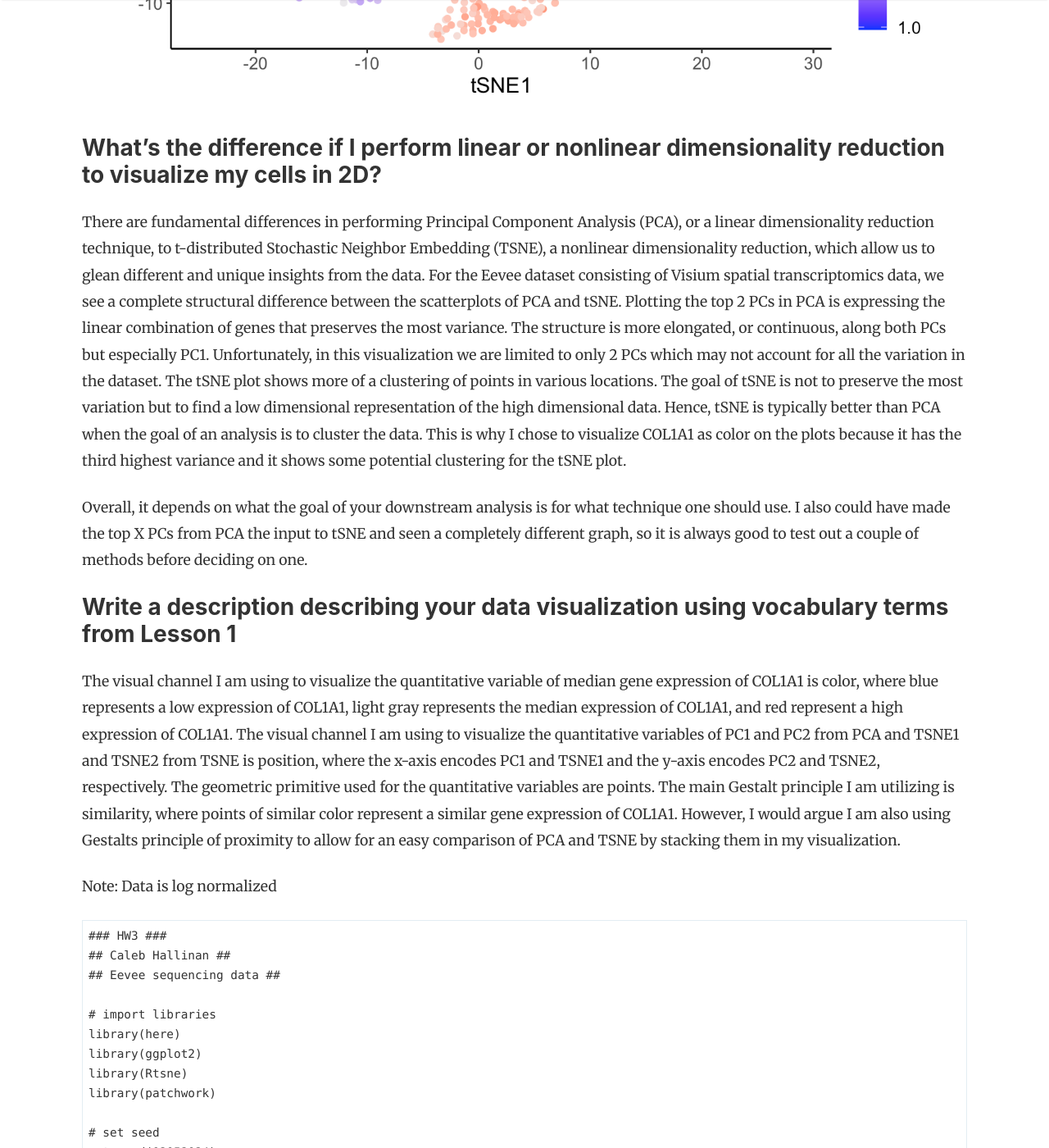
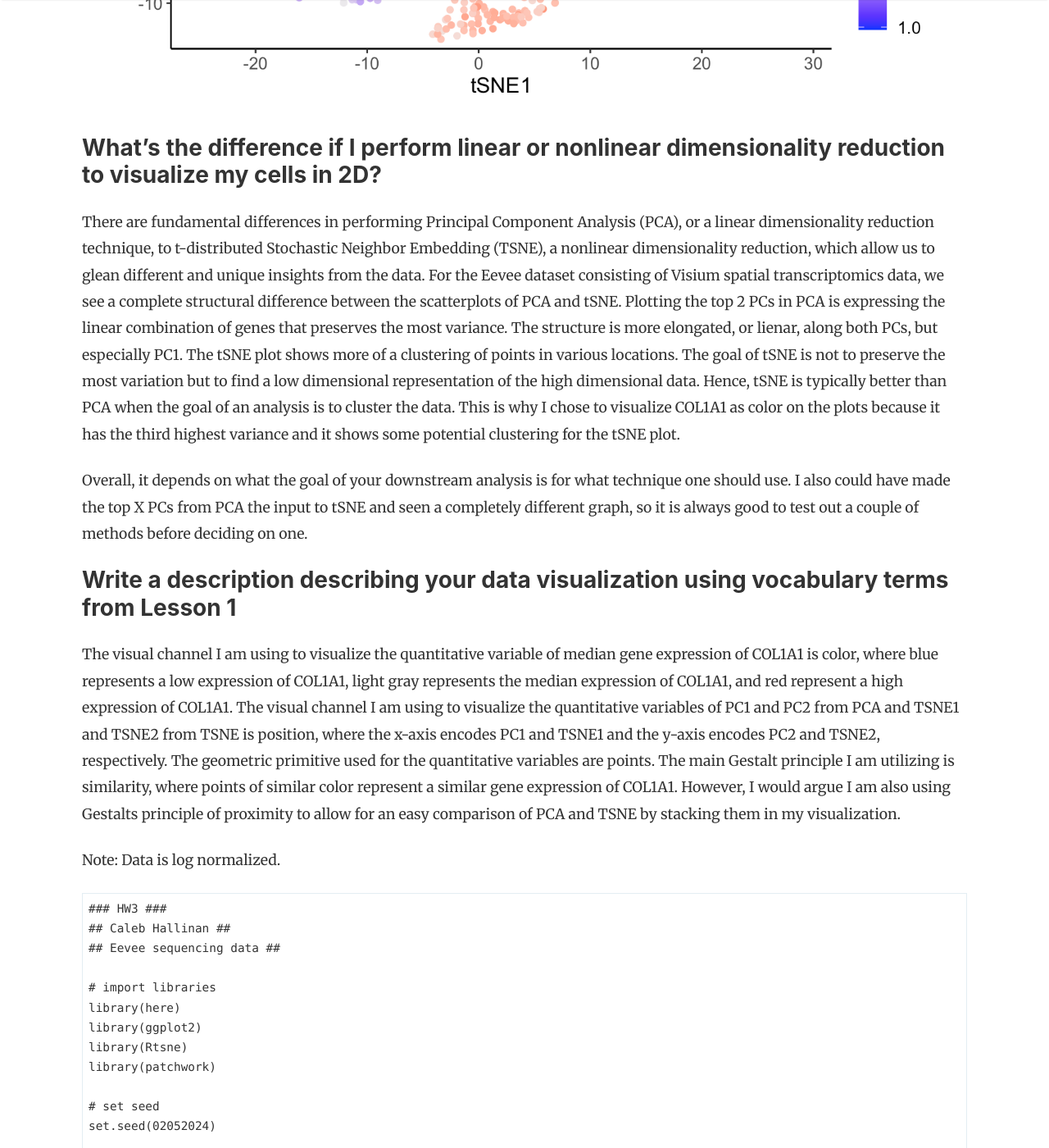
Before and after one commit to JEFworks-Lab/genomic-data-visualization-2024, a Jekyll site: the page built from _posts/2024-02-05-challin1.md, in a window 1280 px wide and 1400 px high, scrolled down 1055 px. Shown: the whole window at 82% size. Built offline with Jekyll 4.4.1, drawn with Linux system fonts in a browser that asks for light colours; nearby versions of some CDN libraries; comment, search, counter and statistics services are not loaded.

Commit message:
edit paragraph

````diff
--- a/_posts/2024-02-05-challin1.md
+++ b/_posts/2024-02-05-challin1.md
@@ -10,7 +10,7 @@
 
 
 ### What’s the difference if I perform linear or nonlinear dimensionality reduction to visualize my cells in 2D?
-There are fundamental differences in performing Principal Component Analysis (PCA), or a linear dimensionality reduction technique, to t-distributed Stochastic Neighbor Embedding (TSNE), a nonlinear dimensionality reduction, which allow us to glean different and unique insights from the data. For the Eevee dataset consisting of Visium spatial transcriptomics data, we see a complete structural difference between the scatterplots of PCA and tSNE. Plotting the top 2 PCs in PCA is expressing the linear combination of genes that preserves the most variance. The structure is more elongated, or continuous, along both PCs but especially PC1. Unfortunately, in this visualization we are limited to only 2 PCs which may not account for all the variation in the dataset. The tSNE plot shows more of a clustering of points in various locations. The goal of tSNE is not to preserve the most variation but to find a low dimensional representation of the high dimensional data. Hence, tSNE is typically better than PCA when the goal of an analysis is to cluster the data. This is why I chose to visualize COL1A1 as color on the plots because it has the third highest variance and it shows some potential clustering for the tSNE plot.
+There are fundamental differences in performing Principal Component Analysis (PCA), or a linear dimensionality reduction technique, to t-distributed Stochastic Neighbor Embedding (TSNE), a nonlinear dimensionality reduction, which allow us to glean different and unique insights from the data. For the Eevee dataset consisting of Visium spatial transcriptomics data, we see a complete structural difference between the scatterplots of PCA and tSNE. Plotting the top 2 PCs in PCA is expressing the linear combination of genes that preserves the most variance. The structure is more elongated, or lienar, along both PCs, but especially PC1. The tSNE plot shows more of a clustering of points in various locations. The goal of tSNE is not to preserve the most variation but to find a low dimensional representation of the high dimensional data. Hence, tSNE is typically better than PCA when the goal of an analysis is to cluster the data. This is why I chose to visualize COL1A1 as color on the plots because it has the third highest variance and it shows some potential clustering for the tSNE plot.
 
 Overall, it depends on what the goal of your downstream analysis is for what technique one should use. I also could have made the top X PCs from PCA the input to tSNE and seen a completely different graph, so it is always good to test out a couple of methods before deciding on one.
 
@@ -19,7 +19,7 @@
 
 The visual channel I am using to visualize the quantitative variable of median gene expression of COL1A1 is color, where blue represents a low expression of COL1A1, light gray represents the median expression of COL1A1, and red represent a high expression of COL1A1. The visual channel I am using to visualize the quantitative variables of PC1 and PC2 from PCA and TSNE1 and TSNE2 from TSNE is position, where the x-axis encodes PC1 and TSNE1 and the y-axis encodes PC2 and TSNE2, respectively. The geometric primitive used for the quantitative variables are points. The main Gestalt principle I am utilizing is similarity, where points of similar color represent a similar gene expression of COL1A1. However, I would argue I am also using Gestalts principle of proximity to allow for an easy comparison of PCA and TSNE by stacking them in my visualization.
 
-Note: Data is log normalized
+Note: Data is log normalized.
 
 
 ```{r}
````
